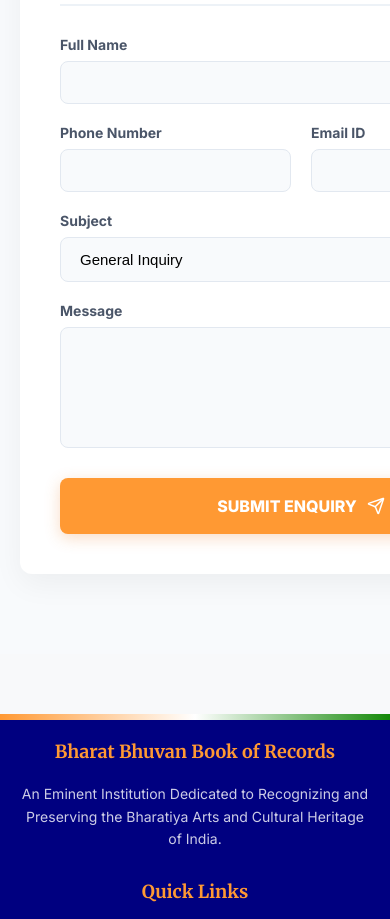
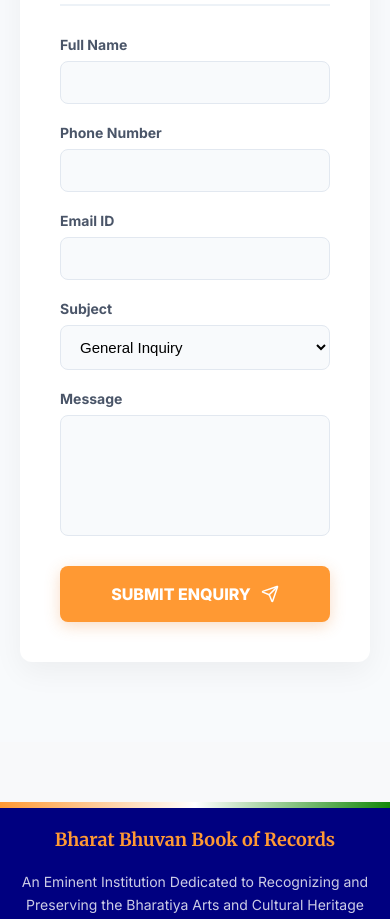
Before and after one commit to Dinesh2003babu/bharat-bhuvan-portal, a Next.js app: page /contact in a window 390 px wide. Shown: the part 1360-2279 px from the top of the page. Built offline with nearby package versions, Linux system fonts and the light colour scheme; no server answers.

Commit message:
style: enforce responsive grids on forms and category layouts

```diff
--- a/src/app/about/page.js
+++ b/src/app/about/page.js
@@ -78,7 +78,7 @@
                 <h2 style={styles.sectionTitle}>Record Categories</h2>
               </div>
 
-              <div style={styles.catGrid}>
+              <div className="cat-grid-res" style={styles.catGrid}>
 
                 <div style={styles.catCard}>
                   <div style={styles.catCardIconWrap}>
--- a/src/app/contact/page.js
+++ b/src/app/contact/page.js
@@ -164,7 +164,7 @@
                     />
                   </div>
 
-                  <div style={styles.row}>
+                  <div className="form-grid-res" style={styles.row}>
                     <div style={styles.field}>
                       <label style={styles.label}>Phone Number</label>
                       <input
--- a/src/app/globals.css
+++ b/src/app/globals.css
@@ -192,6 +192,10 @@
     font-size: 20px !important;
   }
 
+  .form-grid-res {
+    grid-template-columns: 1fr !important;
+  }
+
   /* Verify Page */
   .verify-data-grid {
     grid-template-columns: 1fr !important;
@@ -209,6 +213,10 @@
 
   .about-card-res {
     padding: 25px 20px !important;
+  }
+
+  .cat-grid-res {
+    grid-template-columns: 1fr !important;
   }
 
   /* Records Page */
```
Also changed, not shown: src/app/apply/page.js (+4 -4 lines).
